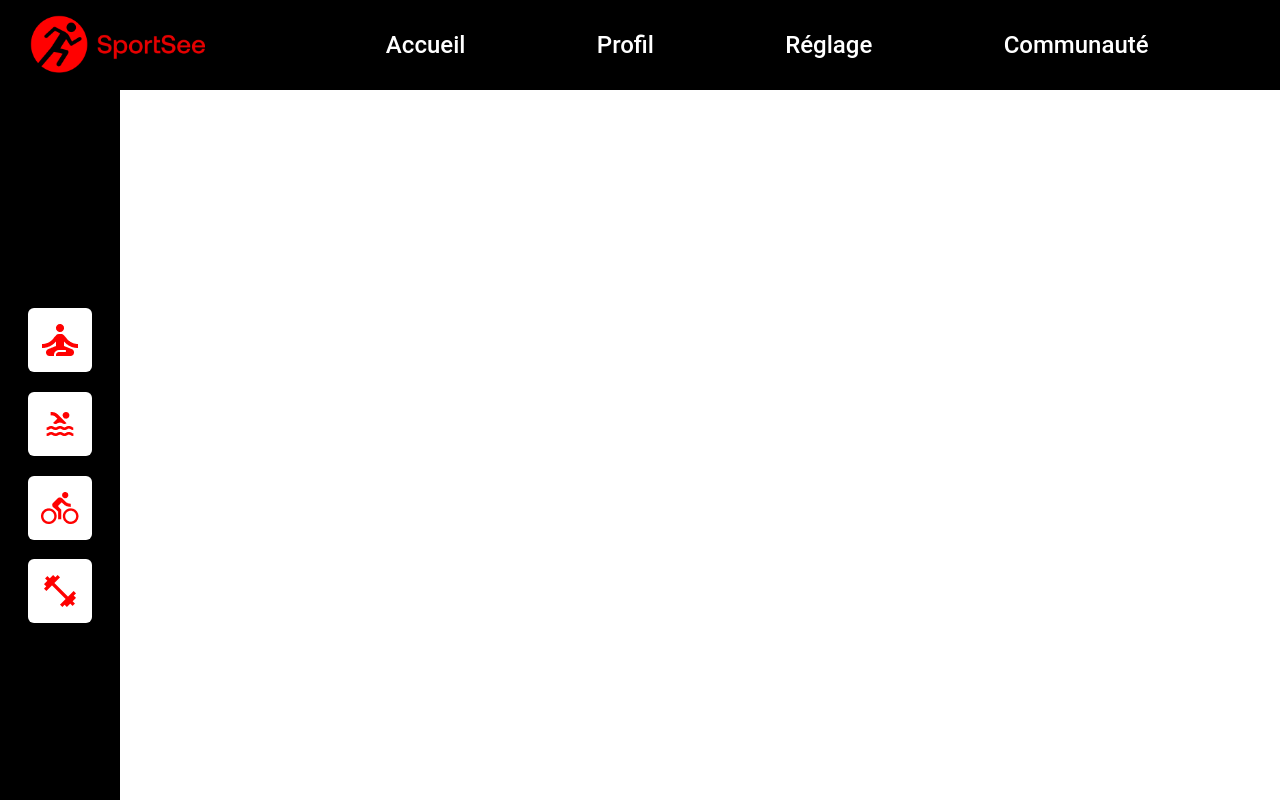
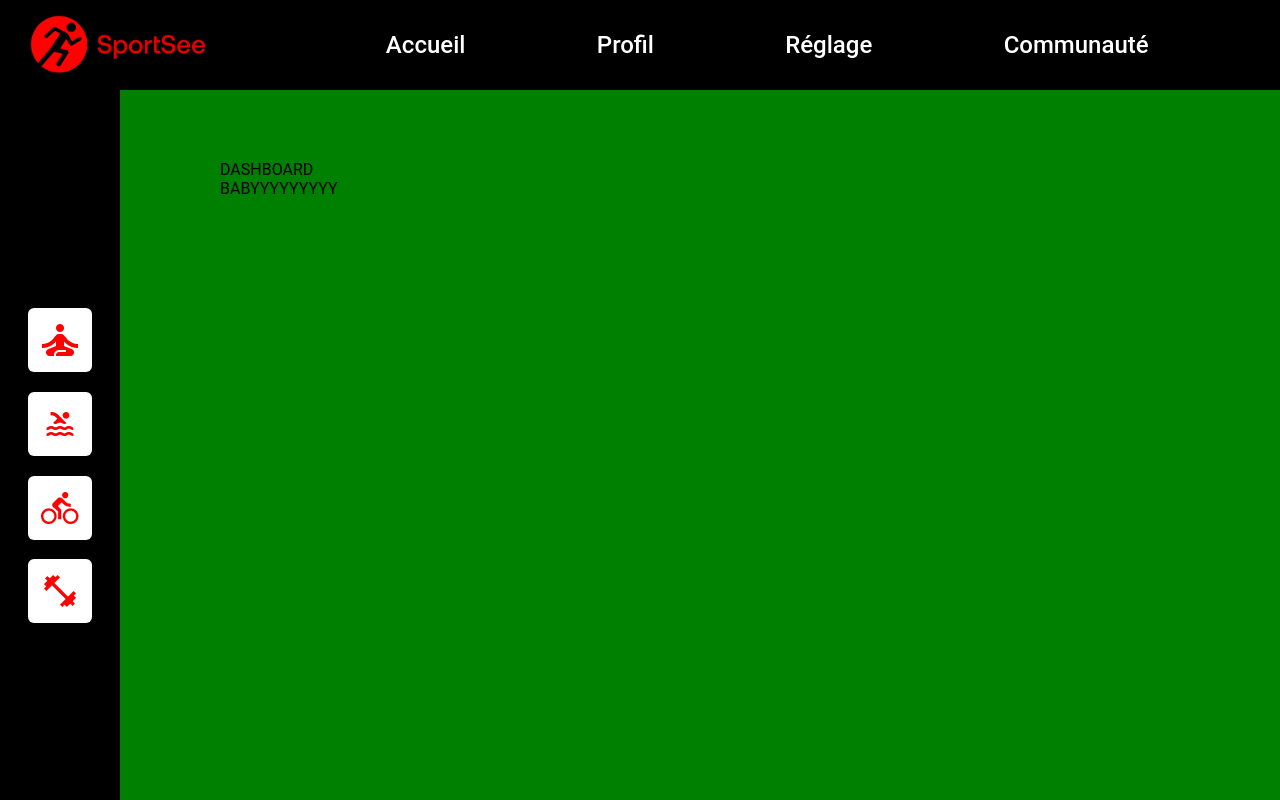
Before and after one commit to LouisMichelin/OLDProjet12-SportSee, a React (Create React App) app: page / in a window 1280 px wide. Shown: the top 800 px of the page. Built offline with nearby package versions, Linux system fonts and the light colour scheme.

Commit message:
Dashboard : Setup initial

```diff
--- /dev/null
+++ b/src/components/Dashboard/Dashboard.jsx
@@ -0,0 +1,12 @@
+import "./Dashboard.scss";
+
+function Dashboard() {
+   return (
+      <div className="DashboardWrapper">
+         <div>DASHBOARD</div>
+         <div>BABYYYYYYYYY</div>
+      </div>
+   );
+}
+
+export default Dashboard;
--- /dev/null
+++ b/src/components/Dashboard/Dashboard.scss
@@ -0,0 +1,5 @@
+.DashboardWrapper {
+   width: 100%;
+   background-color: green;
+   padding: 70px 90px 90px 100px;
+}
--- a/src/index.scss
+++ b/src/index.scss
@@ -2,11 +2,6 @@ body {
    margin: 0;
    font-family: "Roboto", sans-serif;
    font-weight: 400;
-   //   font-family: -apple-system, BlinkMacSystemFont, 'Segoe UI', 'Roboto', 'Oxygen',
-   //     'Ubuntu', 'Cantarell', 'Fira Sans', 'Droid Sans', 'Helvetica Neue',
-   //     sans-serif;
-   //   -webkit-font-smoothing: antialiased;
-   //   -moz-osx-font-smoothing: grayscale;
 }
 
 code {
--- a/src/pages/App.jsx
+++ b/src/pages/App.jsx
@@ -1,11 +1,13 @@
 import "./App.scss";
 import Lateral from "../components/Lateral/Lateral";
+import Dashboard from "../components/Dashboard/Dashboard";
 
 function App() {
    return (
       <div className="AppWrapper">
          <Lateral />
          {/* <Board /> */}
+         <Dashboard />
       </div>
    );
 }
```
Also changed, not shown: src/components/Header/Header.scss (+0 -10 lines).
